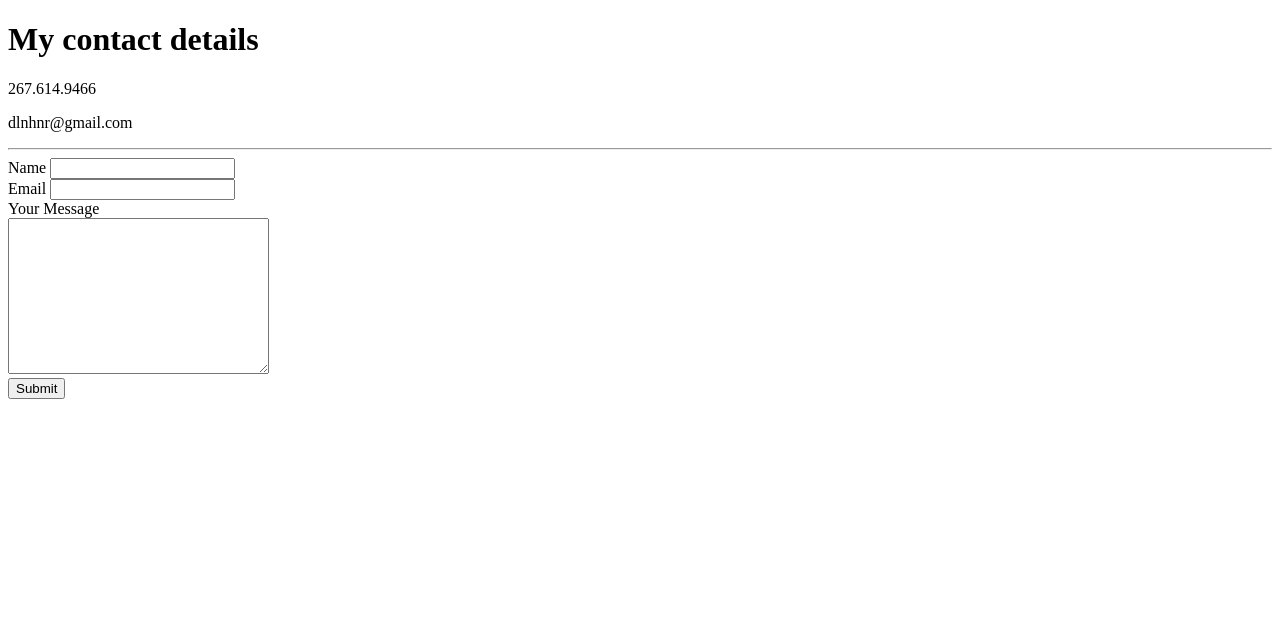
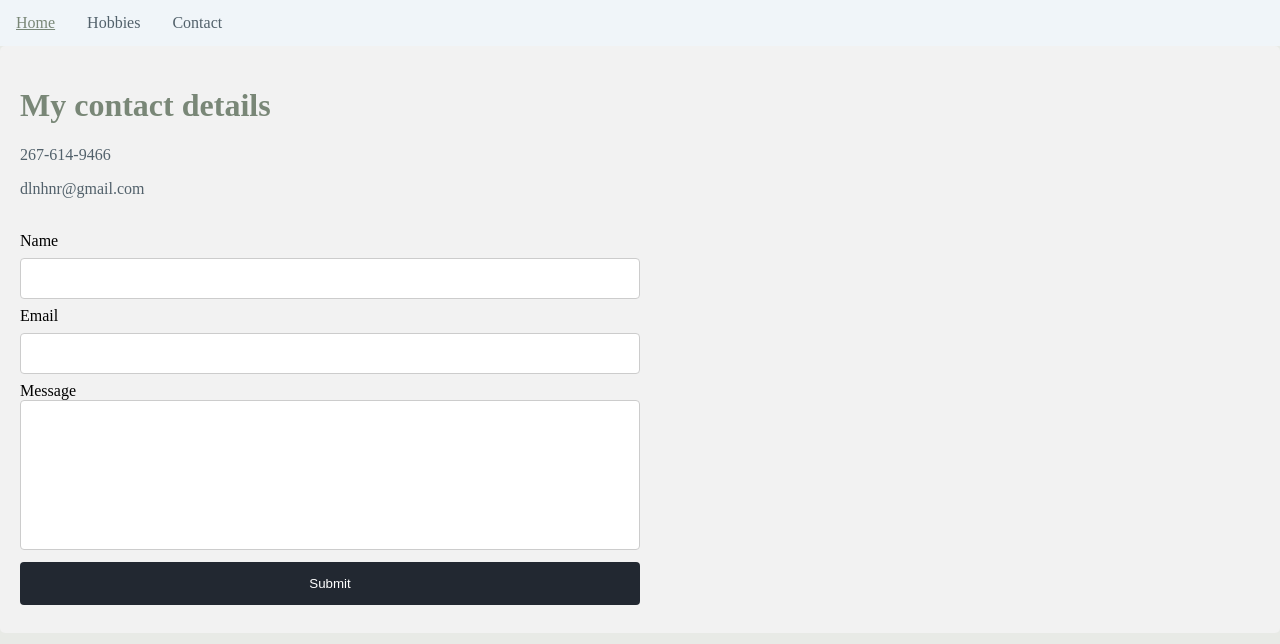
Before and after one commit to dlnhnr/cv, a plain HTML site: page contact.html in a window 1280 px wide. Drawn offline with Linux system fonts and the light colour scheme.

Commit message:
Add files via upload

```diff
--- a/contact.html
+++ b/contact.html
@@ -3,21 +3,29 @@
   <head>
     <meta charset="utf-8">
     <title>Contact</title>
+    <link rel="stylesheet" href="css/styles.css">
+          <link rel="icon" href="favicon.ico">
   </head>
   <body>
+    <ul>
+  <li><a href="index.html">Home</a></li>
+  <li><a href="hobbies.html">Hobbies</a></li>
+  <li><a href="contact.html">Contact</a></li>
+  </ul>
+    <div class="Contact">
     <h1>My contact details</h1>
-    <p>267.614.9466</p>
+    <p>267-614-9466</p>
     <p>dlnhnr@gmail.com</p>
-    <hr>
+    <br>
     <form class="" action="mailto:dlnhnr@gmail.com" method="post" enctype="text/plain">
-      <label for="">Name</label>
+      <label for="">Name</label><br>
       <input type="text" name="yourName" value=""><br>
-      <label for="">Email</label>
+      <label for="">Email</label><br>
       <input type="email" name="yourEmail" value=""><br>
-      <label for="">Your Message</label><br>
+      <label for="">Message</label><br>
       <textarea name="yourMessage" rows="10" cols="30"></textarea><br>
       <input type="submit" name="">
     </form>
-
+  </div>
   </body>
 </html>
--- /dev/null
+++ b/css/styles.css
@@ -0,0 +1,161 @@
+  body {
+    background-color: #E8EAE6;
+    margin: 0px;
+  }
+
+  hr {
+    border-style: none;
+    border-top-style: dotted;
+    border-color: grey;
+    border-width: 5px;
+    width: 3%;
+  }
+
+  h1 {
+    color: #798777;
+  }
+
+  h3 {
+    color: #1E2022;
+  }
+
+  th {
+    color: grey;
+  }
+
+  td {
+    padding: 20px;
+  }
+
+  p {
+    color: #52616B;
+  }
+
+  .Header {
+    background-color: #F0F5F9;
+  }
+
+  a {
+  color: #27496D;
+  text-decoration: none;
+
+  }
+
+  a:hover {
+  color: #838383;
+  text-decoration: underline;
+  }
+
+  a:visited {
+  color: #838383;
+  text-decoration: none;
+}
+
+.Education {
+  padding: 30px;
+}
+
+.Work {
+  padding: 30px;
+}
+
+.Skills {
+  padding: 30px;
+}
+
+.Footer {
+  padding: 30px;
+  background-color: #1E2022;
+  text-align: center;
+}
+
+.Hobbies {
+  padding: 30px;
+}
+
+.Contact {
+  padding: 30px;
+  border-radius: 5px;
+  background-color: #f2f2f2;
+  padding: 20px;
+}
+
+input[type=text], select {
+  width: 50%;
+  padding: 12px 20px;
+  margin: 8px 0;
+  display: inline-block;
+  border: 1px solid #ccc;
+  border-radius: 4px;
+  box-sizing: border-box;
+}
+
+input[type=email], select {
+  width: 50%;
+  padding: 12px 20px;
+  margin: 8px 0;
+  display: inline-block;
+  border: 1px solid #ccc;
+  border-radius: 4px;
+  box-sizing: border-box;
+}
+
+input[type=submit] {
+  width: 50%;
+  background-color: #222831;
+  color: white;
+  padding: 14px 20px;
+  margin: 8px 0;
+  border: none;
+  border-radius: 4px;
+  cursor: pointer;
+}
+
+textarea {
+  width: 50%;
+  height: 150px;
+  padding: 12px 20px;
+  box-sizing: border-box;
+  border: 1px solid #ccc;
+  border-radius: 4px;
+  background-color: white;
+  resize: none;
+}
+
+input[type=submit]:hover {
+  background-color: #393E46;
+}
+
+.Photos {
+  padding: 30px;
+  border-radius: 5px;
+  padding: 20px;
+  background-color: #F0F5F9;
+}
+
+
+ul {
+  list-style-type: none;
+  margin: 0;
+  padding: 0;
+  overflow: hidden;
+  background-color: #F0F5F9;
+}
+
+li {
+  float: left;
+}
+
+li a {
+  display: block;
+  color: #52616B;
+  text-align: center;
+  padding: 14px 16px;
+  text-decoration: none;
+}
+
+/* Change the link color to #111 (black) on hover */
+li a:hover {
+  color: #798777;
+  text-decoration: underline;
+}
```
Also changed, not shown: hobbies.html (+19 -3 lines), index.html (+28 -17 lines), favicon.ico (added), 1 other file.
